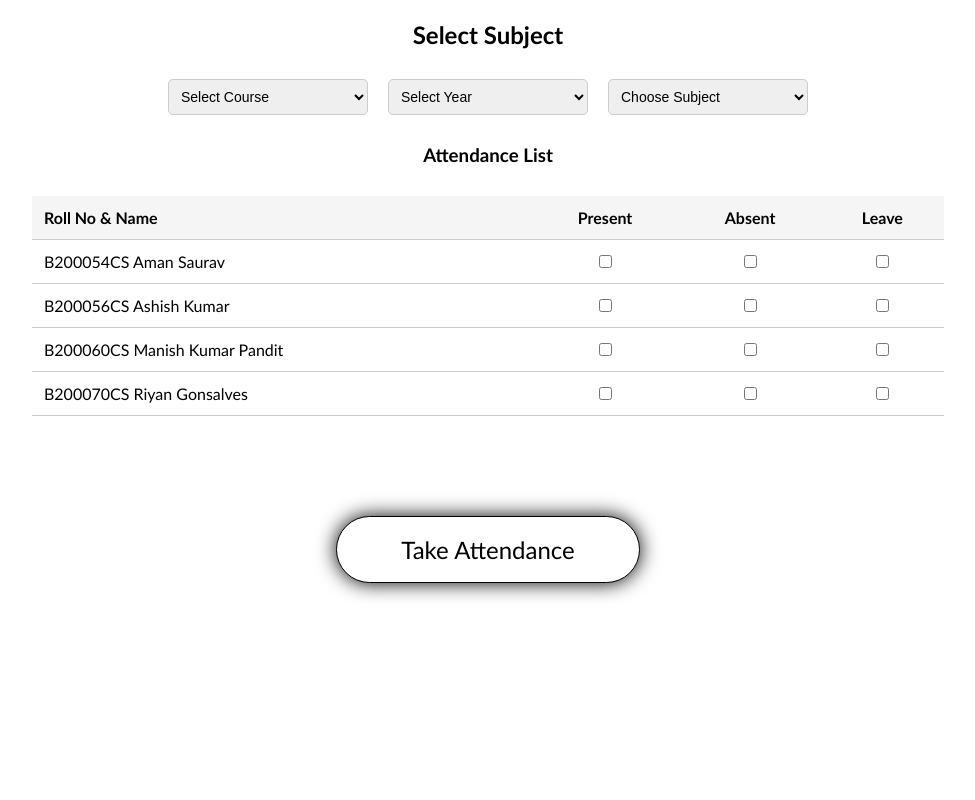
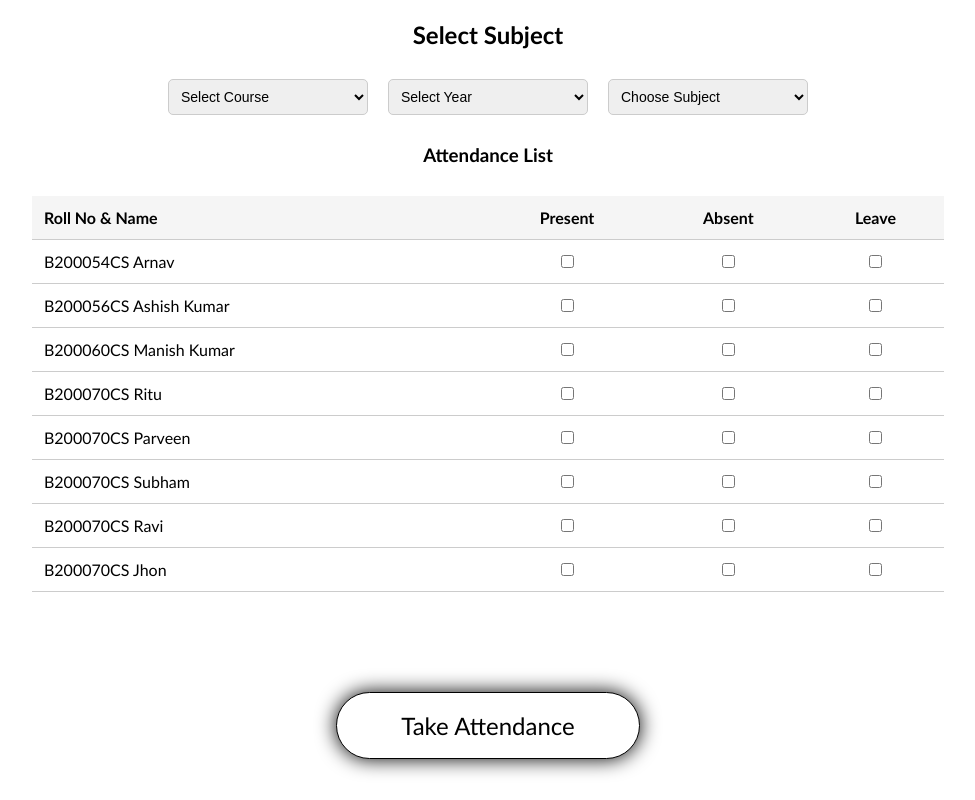
Before and after one commit to David-saini/atendance-site, a plain HTML site: page takeAttendence.html in a window 1280 px wide. Shown: the whole page, without its empty margins (152-1127 px from the left). Drawn offline with Linux system fonts and the light colour scheme.

Commit message:
some changes

```diff
--- a/takeAttendence.html
+++ b/takeAttendence.html
@@ -69,6 +69,8 @@
                     <option value="mtech">M-tech</option>
                     <option value="bsc">B.Sc</option>
                     <option value="msc">M.Sc</option>
+                    <option value="bsc">BCA</option>
+                    <option value="msc">MBA </option>
                 </select>
 
                 <select id="year" required>
@@ -98,7 +100,7 @@
                         <th class="checkbox-cell">Leave</th>
                     </tr>
                     <tr>
-                        <td>B200054CS Aman Saurav</td>
+                        <td>B200054CS Arnav</td>
                         <td class="checkbox-cell"><input type="checkbox" name="row1"></td>
                         <td class="checkbox-cell"><input type="checkbox" name="row1"></td>
                         <td class="checkbox-cell"><input type="checkbox" name="row1"></td>
@@ -110,16 +112,40 @@
                         <td class="checkbox-cell"><input type="checkbox" name="row2"></td>
                     </tr>
                     <tr>
-                        <td>B200060CS Manish Kumar Pandit</td>
+                        <td>B200060CS Manish Kumar</td>
                         <td class="checkbox-cell"><input type="checkbox" name="row3"></td>
                         <td class="checkbox-cell"><input type="checkbox" name="row3"></td>
                         <td class="checkbox-cell"><input type="checkbox" name="row3"></td>
                     </tr>
                     <tr>
-                        <td>B200070CS Riyan Gonsalves</td>
+                        <td>B200070CS Ritu</td>
                         <td class="checkbox-cell"><input type="checkbox" name="row4"></td>
                         <td class="checkbox-cell"><input type="checkbox" name="row4"></td>
                         <td class="checkbox-cell"><input type="checkbox" name="row4"></td>
+                    </tr>
+                    <tr>
+                        <td>B200070CS Parveen</td>
+                        <td class="checkbox-cell"><input type="checkbox" name="row5"></td>
+                        <td class="checkbox-cell"><input type="checkbox" name="row5"></td>
+                        <td class="checkbox-cell"><input type="checkbox" name="row5"></td>
+                    </tr>
+                    <tr>
+                        <td>B200070CS Subham</td>
+                        <td class="checkbox-cell"><input type="checkbox" name="row6"></td>
+                        <td class="checkbox-cell"><input type="checkbox" name="row6"></td>
+                        <td class="checkbox-cell"><input type="checkbox" name="row6"></td>
+                    </tr>
+                    <tr>
+                        <td>B200070CS Ravi</td>
+                        <td class="checkbox-cell"><input type="checkbox" name="row7"></td>
+                        <td class="checkbox-cell"><input type="checkbox" name="row7"></td>
+                        <td class="checkbox-cell"><input type="checkbox" name="row7"></td>
+                    </tr>
+                    <tr>
+                        <td>B200070CS Jhon</td>
+                        <td class="checkbox-cell"><input type="checkbox" name="row8"></td>
+                        <td class="checkbox-cell"><input type="checkbox" name="row8"></td>
+                        <td class="checkbox-cell"><input type="checkbox" name="row8"></td>
                     </tr>
                 </table>
 
```
Also changed, not shown: attendance.html (+1 -1 lines), submitted.html (+7 -2 lines), teacher.html (+1 -1 lines).
